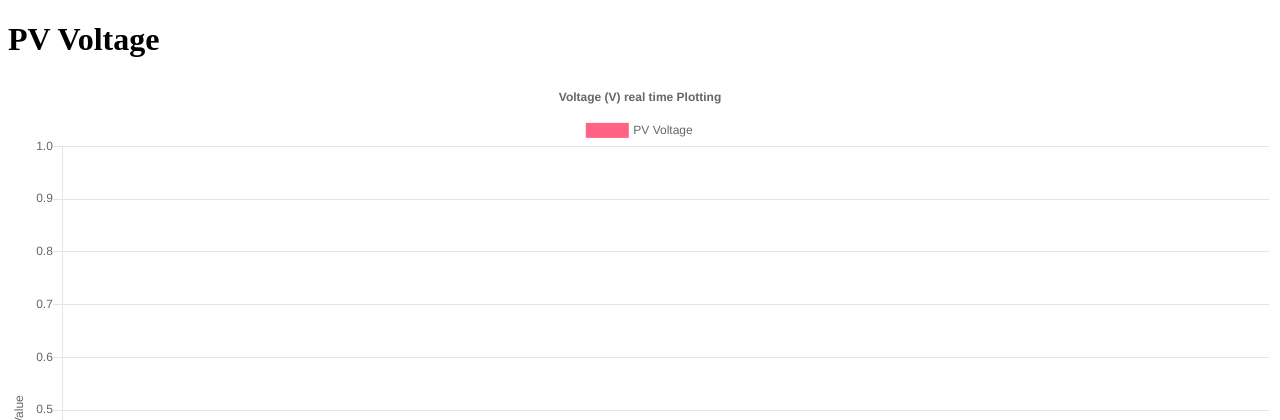
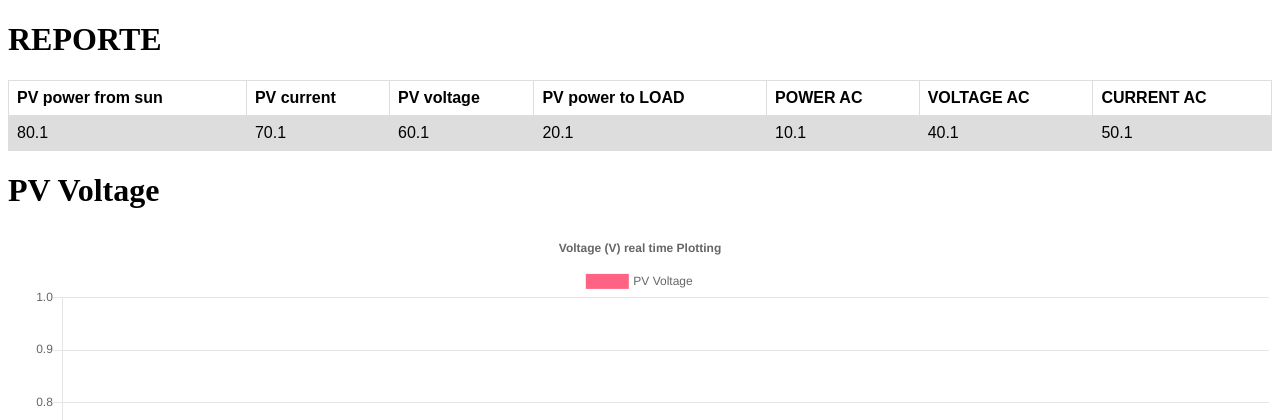
Before and after one commit to ApoEXE/electrical_datalogger_jetsonnano_arduino, a Flask app: template templates/index.html in a window 1280 px wide. Shown: the top 420 px of the page. Run offline with Flask 2, Linux system fonts and the light colour scheme; the template is opened without the code that fills it, so the values that code supplies are empty; parts of the project's set-up code (start-up, migrations or seed data) failed here and were passed over; some libraries are stand-ins or nearby versions.

Commit message:
added power parameters to report

```diff
--- a/analysis.py
+++ b/analysis.py
@@ -30,10 +30,26 @@
 old_date = ""
 date_to_find = "2022-05-10"
 db_backup = "ac_telemetry_backup.db"
+avg_pv_power = 80.1
+avg_pv_current = 70.1
+avg_pv_voltage = 60.1
+avg_pv_power_load = 20.1
+avg_pv_power_ac = 10.1
+avg_pv_current_ac = 40.1
+avg_pv_voltage_ac = 50.1
+
+up_to_hour = 1
+up_to_min = 59
+
 cmd = "cp -a ac_telemetry.db ac_telemetry_backup.db"
 returned_value = subprocess.call(cmd, shell=True)  # returns the exit code in unix
 print("databased backed")
 time.sleep(1)
+
+
+
+
+
 conn = sqlite3.connect(db_backup, check_same_thread=False)
 cur = conn.cursor()
 
@@ -60,15 +76,15 @@
 #sql_avg_minute ="select avg(power) from ac_parameters where date >= '2022/04/25' and time >= '?' and time <= '?' and voltage > 200;"
 
 def getPanelPower():
-    global db_backup,power_list_panel,enable_server,date_to_find
+    global db_backup,power_list_panel,enable_server,date_to_find,up_to_hour,up_to_min
     power_list_panel = []
     date_find =date_to_find
 
     conn = sqlite3.connect(db_backup, check_same_thread=False)
     db = conn.cursor()
     print("getting Panel Power list")
-    for hour in range(24):
-        for min in range(59):
+    for hour in range(up_to_hour):
+        for min in range(up_to_min):
             t1 = dt.datetime.strptime(str(hour)+":"+str(min)+":00", '%H:%M:%S').time()
             t2 = dt.datetime.strptime(str(hour)+":"+str(min+1)+":00", '%H:%M:%S').time()
             sql_avg_minute ="select avg(PANEL_POWER) from parameters where date >= ? and time >= ? and time <= ?;"
@@ -86,15 +102,15 @@
     return power_list_panel
 
 def getPanel_voltage():
-    global db_backup,voltage_list_panel,enable_server,date_to_find
+    global db_backup,voltage_list_panel,enable_server,date_to_find,up_to_hour,up_to_min
     voltage_list_panel = []
     date_find =date_to_find
 
     conn = sqlite3.connect(db_backup, check_same_thread=False)
     db = conn.cursor()
     print("getting PV Volt list")
-    for hour in range(24):
-        for min in range(59):
+    for hour in range(up_to_hour):
+        for min in range(up_to_min):
             t1 = dt.datetime.strptime(str(hour)+":"+str(min)+":00", '%H:%M:%S').time()
             t2 = dt.datetime.strptime(str(hour)+":"+str(min+1)+":00", '%H:%M:%S').time()
             sql_avg_minute ="select avg(PANEL_VOLTAGE) from parameters where date >= ? and time >= ? and time <= ?;"
@@ -113,15 +129,15 @@
 
 
 def getPanel_current():
-    global db_backup,current_list_panel,enable_server,date_to_find
+    global db_backup,current_list_panel,enable_server,date_to_find,up_to_hour,up_to_min
     current_list_panel = []
     date_find =date_to_find
 
     conn = sqlite3.connect(db_backup, check_same_thread=False)
     db = conn.cursor()
     print("getting PanelCurrent list")
-    for hour in range(24):
-        for min in range(59):
+    for hour in range(up_to_hour):
+        for min in range(up_to_min):
             t1 = dt.datetime.strptime(str(hour)+":"+str(min)+":00", '%H:%M:%S').time()
             t2 = dt.datetime.strptime(str(hour)+":"+str(min+1)+":00", '%H:%M:%S').time()
             sql_avg_minute ="select avg(PANEL_CURRENT) from parameters where date >= ? and time >= ? and time <= ?;"
@@ -139,15 +155,15 @@
 
 #************************************** AC Power
 def getPower():
-    global db_backup,power_list,enable_server,date_to_find
+    global db_backup,power_list,enable_server,date_to_find,up_to_hour,up_to_min
     power_list = []
     date_find =date_to_find
 
     conn = sqlite3.connect(db_backup, check_same_thread=False)
     db = conn.cursor()
     print("getting AC list")
-    for hour in range(24):
-        for min in range(59):
+    for hour in range(up_to_hour):
+        for min in range(up_to_min):
             t1 = dt.datetime.strptime(str(hour)+":"+str(min)+":00", '%H:%M:%S').time()
             t2 = dt.datetime.strptime(str(hour)+":"+str(min+1)+":00", '%H:%M:%S').time()
             sql_avg_minute ="select avg(power) from parameters where date >= ? and time >= ? and time <= ? and voltage > 200;"
@@ -304,6 +320,25 @@
 
 
 
+@app.route("/extract_data", methods=['POST'])
+def extractData():
+    with app.app_context():
+        global avg_pv_power,avg_pv_current,avg_pv_voltage,avg_pv_power_load,avg_pv_power_ac,avg_pv_current_ac,avg_pv_voltage_ac
+
+
+
+        return jsonify({'avg_pv_power': avg_pv_power,
+                        'avg_pv_current': avg_pv_current,
+                        'avg_pv_voltage': avg_pv_voltage,
+                        'avg_pv_power_load': avg_pv_power_load,
+                        'avg_pv_power_ac': avg_pv_power_ac,
+                        'avg_pv_current_ac': avg_pv_current_ac,
+                        'avg_pv_voltage_ac': avg_pv_voltage_ac})
+
+
+
+
+
 if __name__ == '__main__':
 
     app.run(debug=True, threaded=True, host='0.0.0.0', port=5000)
--- a/static/report.js
+++ b/static/report.js
@@ -10,86 +10,31 @@
             });
 
             req.done(function(data) {
-                sensor=data.sensor;
-                difftimeSensor=data.difftimeSensor;
-                totalpointsSensor=data.totalpointsSensor;
-                biggestTimeSensor=data.biggestTimeSensor;
-                smallestTimeSensor=data.smallestTimeSensor;
-                totalpointsDead=data.totalpointsDead;
-                totalpointsClean=data.totalpointsClean;
-                totalpointsTxFail=data.totalpointsTxFail;
+                avg_pv_power=data.avg_pv_power;
+                avg_pv_current=data.avg_pv_current;
+                avg_pv_voltage=data.avg_pv_voltage;
+                avg_pv_power_load=data.avg_pv_power_load;
+                avg_pv_power_ac=data.avg_pv_power_ac;
+                avg_pv_current_ac=data. avg_pv_current_ac;
+                avg_pv_voltage_ac=data.avg_pv_voltage_ac;
+
                 viewData();
             });
     }
 
     function viewData() {
-        if(sensor==1){
+
         document.getElementById("sensor1").innerHTML =
-            "<td>"+  sensor    +"</td>" +
-            "<td>" + difftimeSensor + "</td>" +
-            "<td>" + totalpointsSensor + "</td>" +
-            "<td>" + biggestTimeSensor + "</td>" +
-            "<td>" + smallestTimeSensor + "</td>" +
-            "<td>" + totalpointsDead + "</td>" +
-            "<td>" + totalpointsClean + "</td>" +
-            "<td>" + totalpointsTxFail + "</td>";
-        }
-        if(sensor==2){
-        document.getElementById("sensor2").innerHTML =
-            "<td>"+  sensor    +"</td>" +
-            "<td>" + difftimeSensor + "</td>" +
-            "<td>" + totalpointsSensor + "</td>" +
-            "<td>" + biggestTimeSensor + "</td>" +
-            "<td>" + smallestTimeSensor + "</td>" +
-            "<td>" + totalpointsDead + "</td>" +
-            "<td>" + totalpointsClean + "</td>" +
-            "<td>" + totalpointsTxFail + "</td>";
-        }
-        if(sensor==3){
-            document.getElementById("sensor3").innerHTML =
-            "<td>"+  sensor    +"</td>" +
-            "<td>" + difftimeSensor + "</td>" +
-            "<td>" + totalpointsSensor + "</td>" +
-            "<td>" + biggestTimeSensor + "</td>" +
-            "<td>" + smallestTimeSensor + "</td>" +
-            "<td>" + totalpointsDead + "</td>" +
-            "<td>" + totalpointsClean + "</td>" +
-            "<td>" + totalpointsTxFail + "</td>";
-        }
-        if(sensor==4){
-            document.getElementById("sensor4").innerHTML =
-            "<td>"+  sensor    +"</td>" +
-            "<td>" + difftimeSensor + "</td>" +
-            "<td>" + totalpointsSensor + "</td>" +
-            "<td>" + biggestTimeSensor + "</td>" +
-            "<td>" + smallestTimeSensor + "</td>" +
-            "<td>" + totalpointsDead + "</td>" +
-            "<td>" + totalpointsClean + "</td>" +
-            "<td>" + totalpointsTxFail + "</td>";
-        }
+            "<td>"+  avg_pv_power    +"</td>" +
+            "<td>" + avg_pv_current + "</td>" +
+            "<td>" + avg_pv_voltage + "</td>" +
+            "<td>" + avg_pv_power_load + "</td>" +
+            "<td>" + avg_pv_power_ac + "</td>" +
+            "<td>" + avg_pv_current_ac + "</td>" +
+            "<td>" + avg_pv_voltage_ac + "</td>";
 
-        if(sensor==5){
-            document.getElementById("sensor5").innerHTML =
-            "<td>"+  sensor    +"</td>" +
-            "<td>" + difftimeSensor + "</td>" +
-            "<td>" + totalpointsSensor + "</td>" +
-            "<td>" + biggestTimeSensor + "</td>" +
-            "<td>" + smallestTimeSensor + "</td>" +
-            "<td>" + totalpointsDead + "</td>" +
-            "<td>" + totalpointsClean + "</td>" +
-            "<td>" + totalpointsTxFail + "</td>";
-        }
-        if(sensor==6){
-             document.getElementById("sensor6").innerHTML =
-            "<td>"+  sensor    +"</td>" +
-            "<td>" + difftimeSensor + "</td>" +
-            "<td>" + totalpointsSensor + "</td>" +
-            "<td>" + biggestTimeSensor + "</td>" +
-            "<td>" + smallestTimeSensor + "</td>" +
-            "<td>" + totalpointsDead + "</td>" +
-            "<td>" + totalpointsClean + "</td>" +
-            "<td>" + totalpointsTxFail + "</td>";
-        }
+
+
     }
   setInterval(extractCsv, 1000);
 
--- a/templates/index.html
+++ b/templates/index.html
@@ -1,4 +1,26 @@
 {% extends "layout.html" %}
+
+
+{% block content5 %}
+<div>
+    <h1>REPORTE</h1>
+    <table>
+        <tr>
+            <th>PV power from sun</th>
+            <th>PV current</th>
+            <th>PV voltage</th>
+            <th>PV power to LOAD</th>
+            <th>POWER AC</th>
+            <th>VOLTAGE AC</th>
+            <th>CURRENT AC</th>
+
+        </tr>
+        <tr id=sensor1></tr>
+    </table>
+</div>
+<script type="text/javascript" src="/static/report.js"></script>
+{% endblock content5 %}
+
 {% block content1 %}
 <h1>PV Voltage {{date_t}}</h1>
 
--- a/templates/layout.html
+++ b/templates/layout.html
@@ -39,6 +39,10 @@
 </head>
 
 <body>
+  {% block content5%}
+
+  {% endblock content5 %}
+
   {% block content1 %}
 
   {% endblock content1 %}
```
Also changed, not shown: templates/report.html (deleted, +0 -25 lines).
